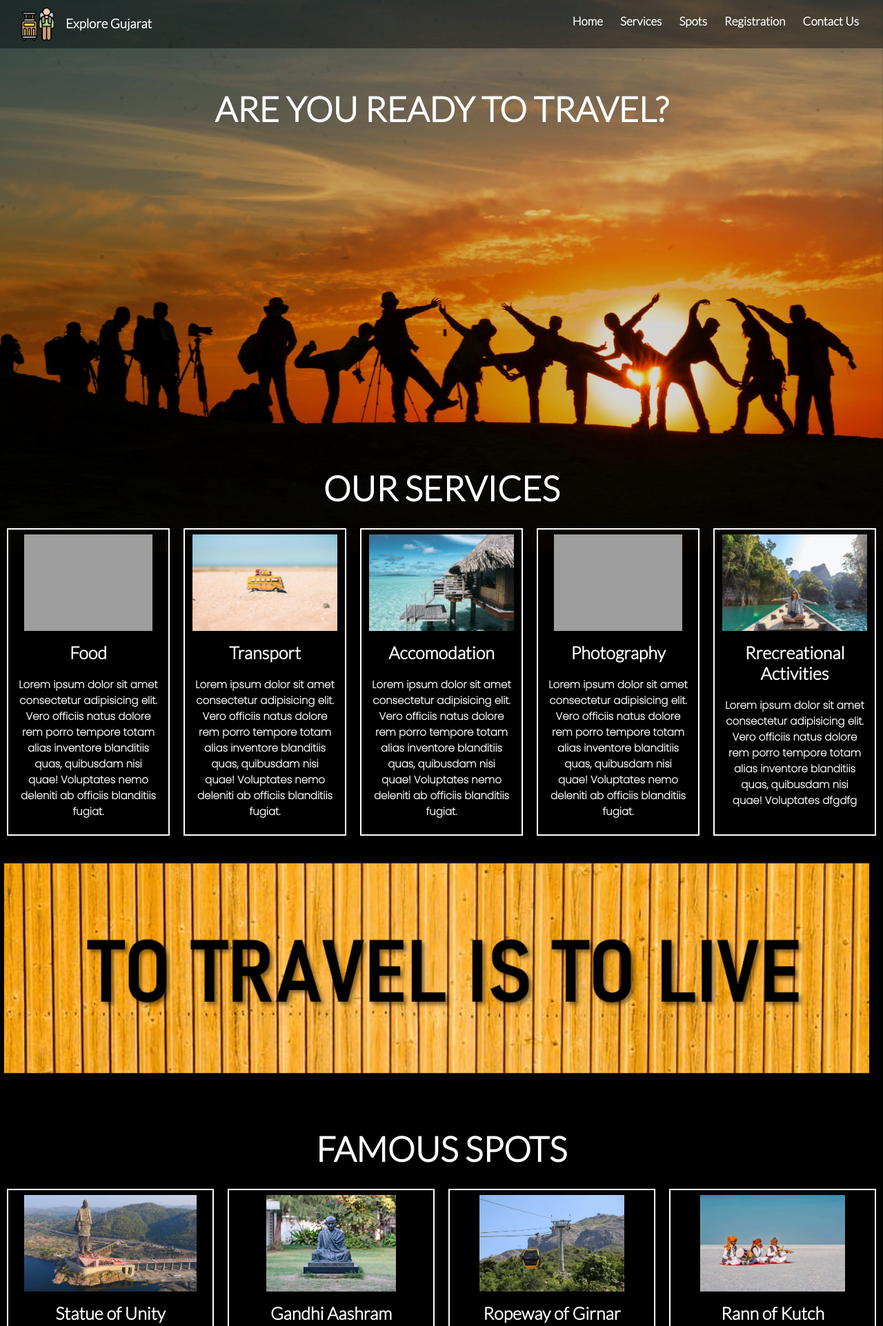
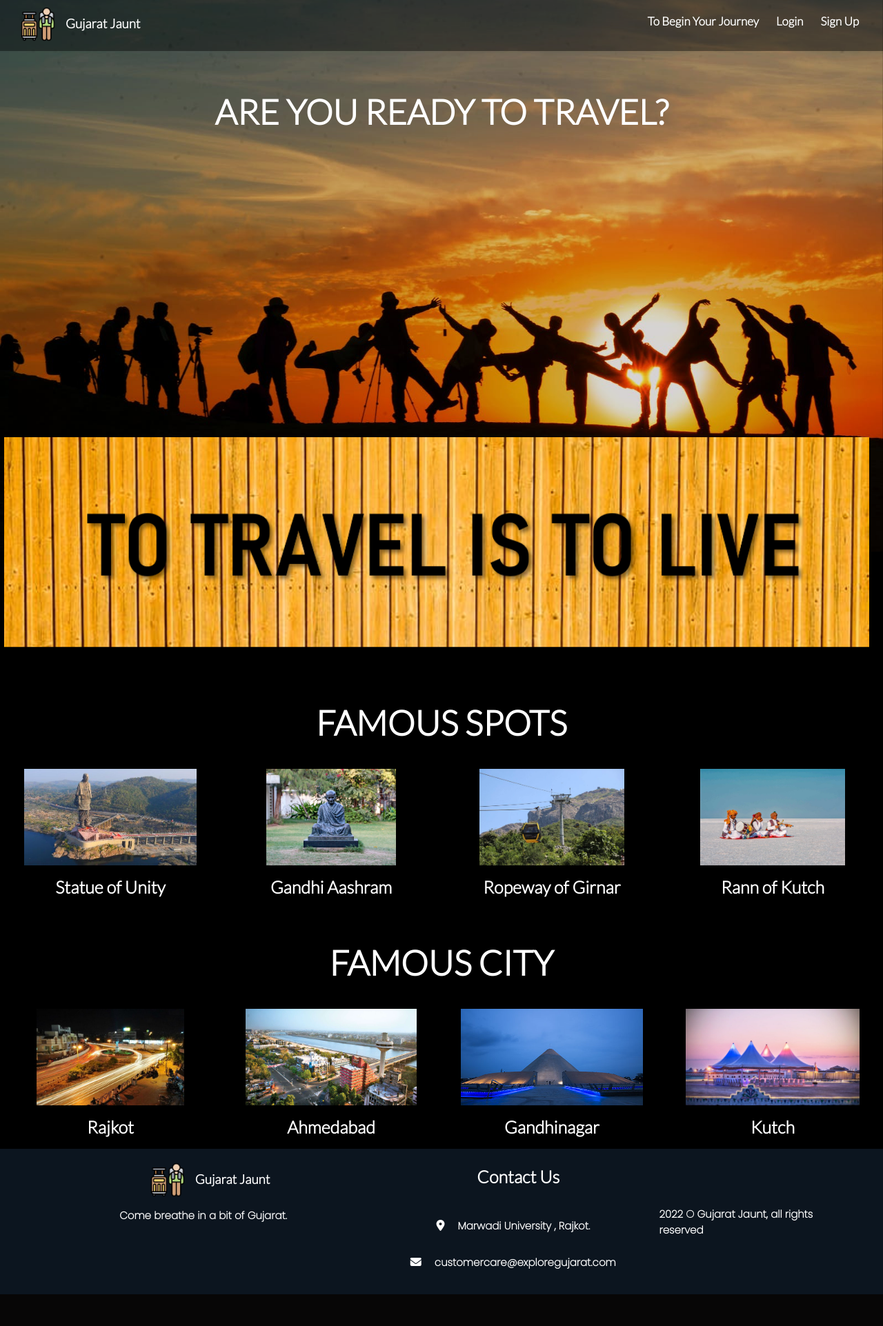
Before and after one commit to ankitpipalia/Explore-Gujarat-Php, a PHP site: page / in a window 1280 px wide. Shown: the top 1923 px of the page at 69% size. After the commit the page ends 1877 px from the top, so only its background shows below. Run offline with PHP 8.4, Linux system fonts and the light colour scheme; some libraries are stand-ins or nearby versions; grey boxes are pictures that could not be loaded.

Commit message:
Add Login And Regi Pages

```diff
--- a/css/style.css
+++ b/css/style.css
@@ -168,7 +168,7 @@ header .menu-item a:hover{
 
 .service-item,
 .spot-item{
-    border: 2px solid white;
+    border: 2px solid black;
     width: 18.75rem;
     margin: 0.625rem;
     transition: all 0.2s ease-in-out 0s;
@@ -193,6 +193,46 @@ header .menu-item a:hover{
     padding-top: 3.125rem;
 }
 
+
+/* services and citys */
+#service-menu,
+#city-menu{
+    display: flex;
+    flex-direction: row;
+
+}
+
+/* service and city section items' styling */
+.service-item{
+    height: 27.6rem
+}
+
+.service-item,
+.city-item{
+    border: 2px solid black;
+    width: 18.75rem;
+    margin: 0.625rem;
+    transition: all 0.2s ease-in-out 0s;
+    cursor:pointer
+}
+
+.service-item:hover,
+.city-item:hover{
+    transform: scale(1.06);
+    background-color: rgb(41, 39, 39);
+
+}
+
+.service-item img,
+.city-item img{
+    height: 8.75rem;
+    padding: 0.438rem;
+}
+
+#city{
+    margin-bottom: 1.875rem;
+    padding-top: 3.125rem;
+}
 
 /* quote */
 #quote img{
--- a/index.html
+++ b/index.html
@@ -7,7 +7,7 @@
         <meta name="viewport" content="width=device-width, initial-scale=1.0">
 
         <!-- title for website -->
-        <title>Explore Gujarat</title>
+        <title>Gujarat Jaunt</title>
 
         <!-- css stylesheets -->
         <link rel="stylesheet" href="css/style.css">
@@ -30,16 +30,14 @@
         <header>
             <!-- logo and company name -->
             <ul class="logo">
-                <img src="img/logo.png" alt="Explore Gujarat">
-                <h3>Explore Gujarat</h3>
+                <a href="#"><img src ="img/logo.png" alt="Gujarat Jaunt"></a>
+                <h3><a style="text-decoration:none" href="#">Gujarat Jaunt</a></h3>
             </ul>
             <!-- menu/navbar -->
             <ul id="menu">
-                <li class="menu-item"><a href="#">Home</a></li>
-                <li class="menu-item"><a href="#services">Services</a></li>
-                <li class="menu-item"><a href="#spots">Spots</a></li>
-                <li class="menu-item"><a href="#registration">Registration</a></li>
-                <li class="menu-item"><a href="#contact">Contact Us</a></li>
+                <li class="menu-item"><a href="#spots">To Begin Your Journey</a></li>
+                <li class="menu-item"><a href="/login.html">Login</a></li>
+                <li class="menu-item"><a href="/registertion.html">Sign Up</a></li>
             </ul>
         </header>
 
@@ -54,54 +52,6 @@
                 consectetur.</p>-->
         </section>
 
-        <!-- services -->
-        <section id="services">
-            <div class="empty"></div>
-            <h1 class="text-primary center">Our Services</h1>
-            <div id="service-menu" class="center">
-                <!-- Service 1 -->
-                <div class="service-item">
-                    <img src="img/services/food.jpeg" alt="food">
-                    <h3 class="text-secondary">Food</h3>
-                    <p class="text-para">Lorem ipsum dolor sit amet consectetur adipisicing elit. Vero officiis natus
-                        dolore rem porro tempore totam alias inventore blanditiis quas, quibusdam nisi quae! Voluptates
-                        nemo deleniti ab officiis blanditiis fugiat. </p>
-                </div>
-                 <!-- Service 2 -->
-                <div class="service-item">
-                    <img src="img/services/travel.jpeg" alt="travel">
-                    <h3 class="text-secondary">Transport</h3>
-                    <p class="text-para">Lorem ipsum dolor sit amet consectetur adipisicing elit. Vero officiis natus
-                        dolore rem porro tempore totam alias inventore blanditiis quas, quibusdam nisi quae! Voluptates
-                        nemo deleniti ab officiis blanditiis fugiat. </p>
-                </div>
-                 <!-- Service 3 -->
-                <div class="service-item">
-                    <img src="img/services/accomodation.jpeg" alt="accomodation">
-                    <h3 class="text-secondary">Accomodation</h3>
-                    <p class="text-para">Lorem ipsum dolor sit amet consectetur adipisicing elit. Vero officiis natus
-                        dolore rem porro tempore totam alias inventore blanditiis quas, quibusdam nisi quae! Voluptates
-                        nemo deleniti ab officiis blanditiis fugiat. </p>
-                </div>
-                 <!-- Service 4 -->
-                <div class="service-item">
-                    <img src="img/services/photography.jpeg" alt="photography">
-                    <h3 class="text-secondary">Photography</h3>
-                    <p class="text-para">Lorem ipsum dolor sit amet consectetur adipisicing elit. Vero officiis natus
-                        dolore rem porro tempore totam alias inventore blanditiis quas, quibusdam nisi quae! Voluptates
-                        nemo deleniti ab officiis blanditiis fugiat. </p>
-                </div>
-                 <!-- Service 5 -->
-                <div class="service-item">
-                    <img src="img/services/recreation.jpg" alt="recreation">
-                    <h3 class="text-secondary">Rrecreational Activities</h3>
-                    <p class="text-para">Lorem ipsum dolor sit amet consectetur adipisicing elit. Vero officiis natus
-                        dolore rem porro tempore totam alias inventore blanditiis quas, quibusdam nisi quae! Voluptates
-                        dfgdfg </p>
-                </div>
-            </div>
-        </section>
-
         <!-- quote -->
         <section id="quote">
             <img src="img/quote.png" alt="">
@@ -113,72 +63,51 @@
             <div id="spot-menu" class="center">
                 <!-- Spot 1 -->
                 <div class="spot-item">
-                    <img src="img/spots/faisal-mosque.jpg" alt="food">
+                    <img src="img/spots/faisal-mosque.jpg" >
                     <h3 class="text-secondary">Statue of Unity</h3>
-                    <p class="text-para">Lorem ipsum dolor sit amet consectetur adipisicing elit. Vero officiis natus
-                        dolore rem porro tempore totam alias inventore blanditiis quas, quibusdam nisi quae! Voluptates
-                        nemo deleniti ab officiis blanditiis fugiat. </p>
                     </div>
                  <!-- Spot 2 -->
                 <div class="spot-item">
-                    <img src="img/spots/eiffel-tower.jpg" alt="food">
+                    <img src="img/spots/eiffel-tower.jpg" >
                     <h3 class="text-secondary">Gandhi Aashram</h3>
-                    <p class="text-para">Lorem ipsum dolor sit amet consectetur adipisicing elit. Vero officiis natus
-                        dolore rem porro tempore totam alias inventore blanditiis quas, quibusdam nisi quae! Voluptates
-                        nemo deleniti ab officiis blanditiis fugiat. </p>
                     </div>
                  <!-- Spot 3 -->
                 <div class="spot-item">
-                    <img src="img/spots/colosseum.jpg" alt="food">
+                    <img src="img/spots/colosseum.jpg" >
                     <h3 class="text-secondary">Ropeway of Girnar</h3>
-                    <p class="text-para">Lorem ipsum dolor sit amet consectetur adipisicing elit. Vero officiis natus
-                        dolore rem porro tempore totam alias inventore blanditiis quas, quibusdam nisi quae! Voluptates
-                        nemo deleniti ab officiis blanditiis fugiat. </p>
                     </div>
                  <!-- Spot 4 -->
                 <div class="spot-item">
-                    <img src="img/spots/status-of-liberty.jpg" alt="food">
+                    <img src="img/spots/status-of-liberty.jpg" >
                     <h3 class="text-secondary">Rann of Kutch</h3>
-                    <p class="text-para">Lorem ipsum dolor sit amet consectetur adipisicing elit. Vero officiis natus
-                        dolore rem porro tempore totam alias inventore blanditiis quas, quibusdam nisi quae! Voluptates
-                        nemo deleniti ab officiis blanditiis fugiat. </p>
                 </div>
             </div>
         </section>
 
-        <!-- registration -->
-        <section id="registration">
-            <!-- Registration Form -->
-            <form action="#" id="reg-form">
-                <!-- form header -->
-                <h1 class="text-primary center">Register Now!</h1>
-                <!-- form body -->
-                <div class="form-group">
-                    <i class="fa fa-user"></i>
-                    <input type="text" name="" id="name" placeholder="Enter your Name" class="text-para">
+        <section id="City">
+            <h1 class="text-primary center">Famous City</h1>
+            <div id="city-menu" class="center">
+                <!-- Spot 1 -->
+                <div class="city-item">
+                    <img src="img/spots/Rajkot.jpg" >
+                    <h3 class="text-secondary">Rajkot</h3>
                     </div>
-                <div class="form-group">
-                    <i class="fa fa-envelope"></i>
-                    <input type="email" name="" id="email" placeholder="Enter your Email" class="text-para">
+                 <!-- Spot 2 -->
+                <div class="city-item">
+                    <img src="img/spots/Ahmedabad.jpg" >
+                    <h3 class="text-secondary">Ahmedabad</h3>
                     </div>
-                <div class="form-group">
-                    <i class="fa fa-phone"></i>
-                    <input type="number" name="" id="contactNo" placeholder="Enter your Contact No." class="text-para">
+                 <!-- Spot 3 -->
+                <div class="city-item">
+                    <img src="img/spots/Gandhinagar.jpg" >
+                    <h3 class="text-secondary">Gandhinagar</h3>
                     </div>
-                <div class="form-group">
-                    <i class="fa fa-unlock-alt"></i>
-                    <input type="password" name="" id="password" placeholder="Enter your Password" class="text-para">
+                 <!-- Spot 4 -->
+                <div class="city-item">
+                    <img src="img/spots/Kutch.jpg" >
+                    <h3 class="text-secondary">Kutch</h3>
                 </div>
-                <div class="gender center">
-                    <h6 class="text-para">Gender:</h6>
-                    <input type="radio" name="gender" class="radiobtn ">
-                    <h6 class="text-para">Male</h6>
-                    <input type="radio" name="gender" class="radiobtn">
-                    <h6 class="text-para">Female</h6>
             </div>
-                <!-- submit button -->
-                <button type="submit" class="btn text-para">Submit</button>
-            </form>
         </section>
 
         <!-- footer -->
@@ -186,12 +115,10 @@
             <!-- about section -->
             <ul id="about" class="footer-item">
                 <ul class="logo">
-                    <img src="img/logo.png" alt="Explore Gujarat">
-                    <h3>Explore Gujarat</h3>
+                    <img src="img/logo.png" alt="Gujarat Jaunt">
+                    <h3>Gujarat Jaunt</h3>
                 </ul>
-                <p class="text-para">Lorem ipsum dolor sit amet consectetur adipisicing elit.</p>
-                <p class="text-para">Lorem ipsum dolor sit amet consectetur adipisicing elit. Quisquam soluta delectus .
-                </p>
+                <p class="text-para">Come breathe in a bit of Gujarat.</p>
             </ul>
             <!-- contact us section -->
             <ul id="contact" class="footer-item center">
@@ -209,7 +136,7 @@
             </ul>
             <!-- copyright section -->
             <ul class="footer-item " id="copyright">
-                <p class="text-para">2022 &copy; Explore Gujarat, all rights reserved </p>
+                <p class="text-para">2022 &copy; Gujarat Jaunt, all rights reserved </p>
             </ul>
         </footer>
     </body>
```
Also changed, not shown: css/regi.css (added, +172 -0 lines), login.html (added, +51 -0 lines), registertion.html (added, +62 -0 lines), img/spots/Ahmedabad.jpg (added), img/spots/Gandhinagar.jpg (added), img/spots/Kutch.jpg (added), img/spots/Rajkot.jpg (added). Lines whose indentation alone changed are shown as unchanged.
